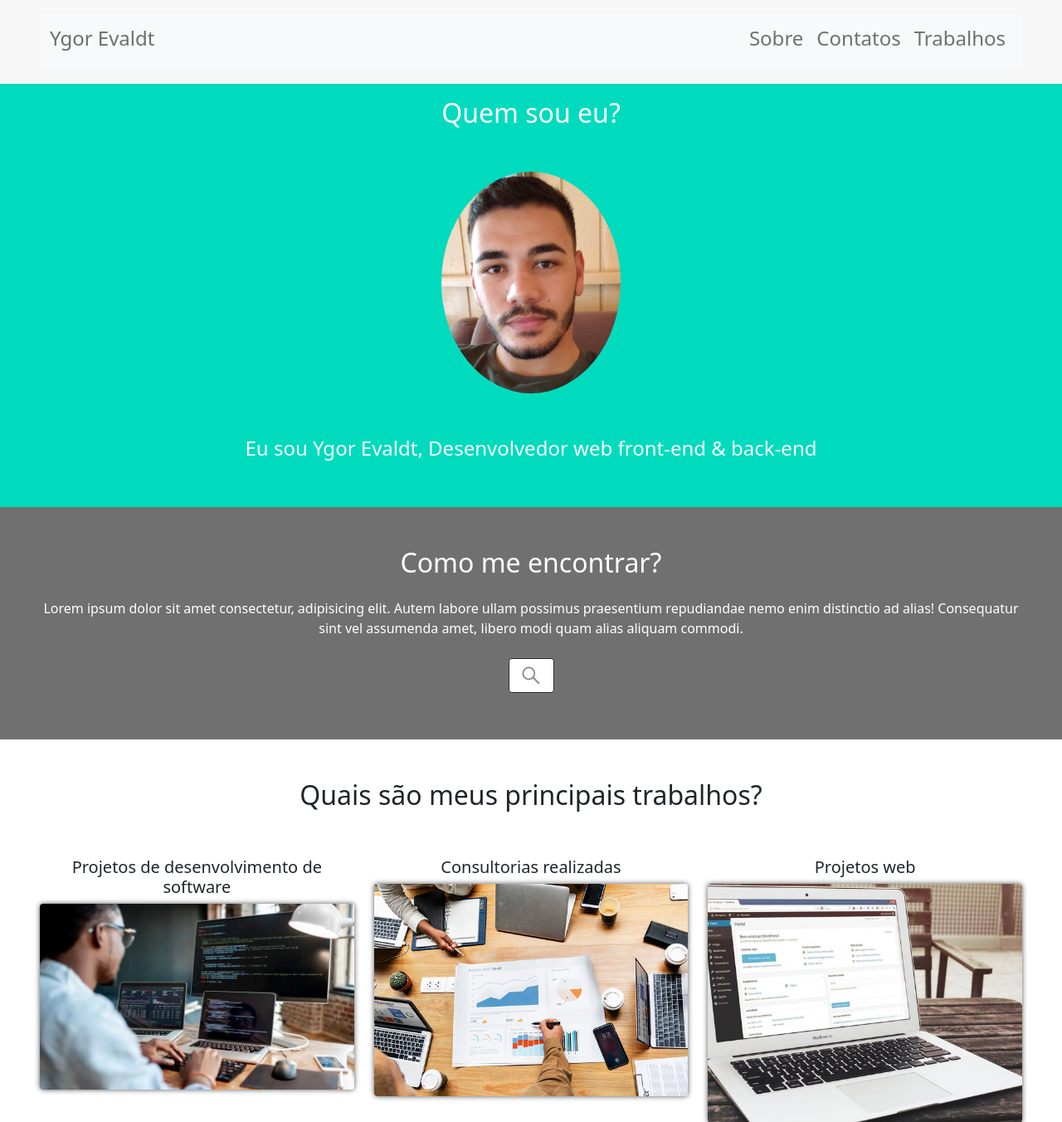
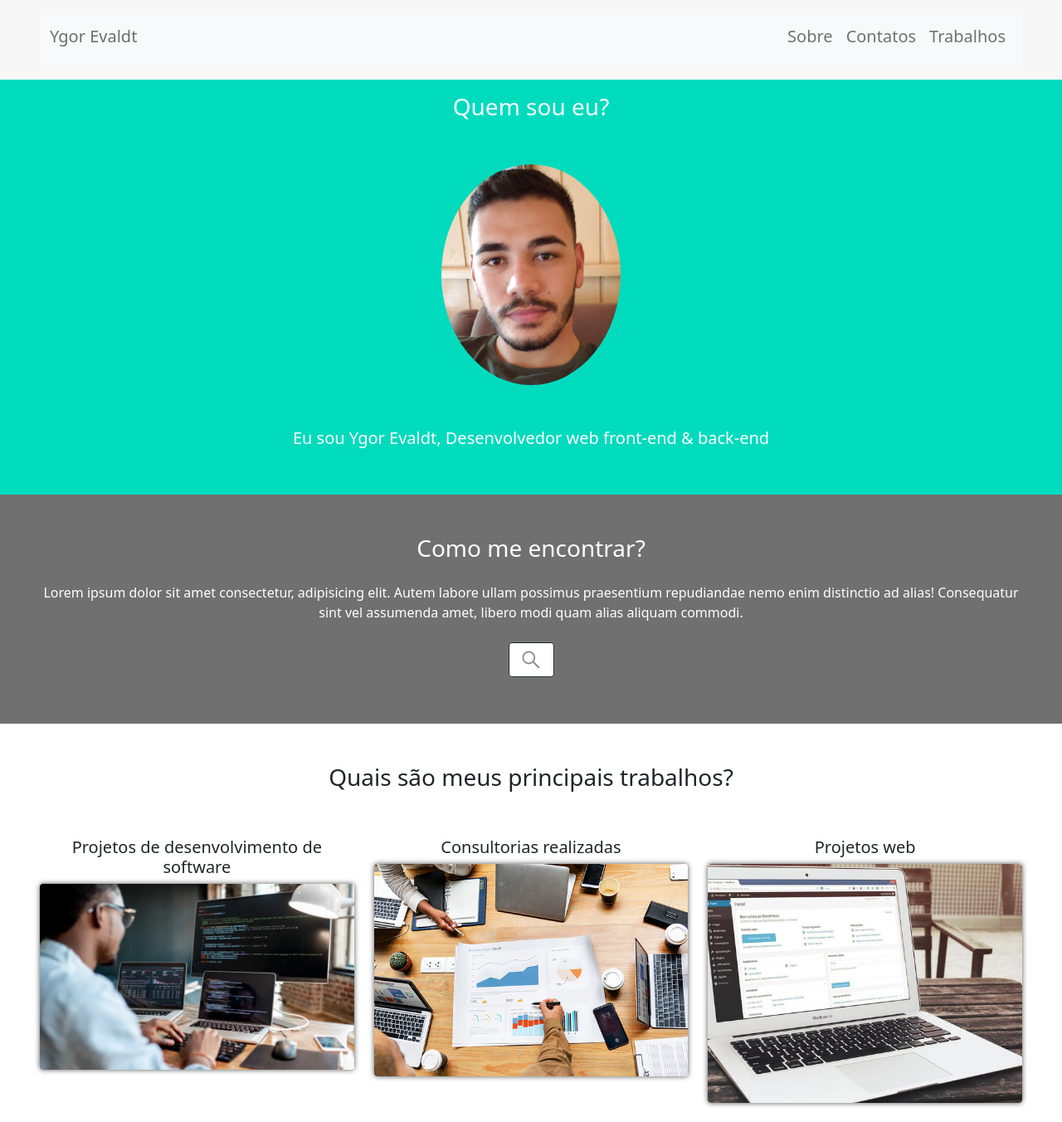
Before and after one commit to Ygor-Evaldt-dev/Ygor-Evaldt-dev.github.io, a PHP site: page / in a window 1280 px wide. Shown: the top 1352 px of the page at 83% size. Run offline with PHP 8.4, Linux system fonts and the light colour scheme; some libraries are stand-ins or nearby versions.

Commit message:
refatorado padding cabeçalho

```diff
--- a/projeto-portfolio-bs/assets/css/style.css
+++ b/projeto-portfolio-bs/assets/css/style.css
@@ -17,6 +17,12 @@ a {
 
 .nav-item a {
   color: #8b8b8b;
+}
+
+@media (max-width: 800px) {
+  .cabecalho {
+    padding: 1rem 0rem !important;
+  }
 }
 
 /* quem sou eu*/
--- a/projeto-portfolio-bs/index.html
+++ b/projeto-portfolio-bs/index.html
@@ -23,20 +23,20 @@
   <header id="ygorEvaldt" class="cabecalho container-fluid p-5 pt-3 pb-3">
     <nav class="navbar navbar-expand-lg navbar-light bg-light">
       <div class="container-fluid">
-        <a class="nome h4" href="#ygorEvaldt">Ygor Evaldt</a>
+        <a class="nome h5" href="#ygorEvaldt">Ygor Evaldt</a>
         <button class="navbar-toggler bg-light" type="button" data-bs-toggle="collapse" data-bs-target="#navbarTogglerDemo02" aria-controls="navbarTogglerDemo02" aria-expanded="false" aria-label="Toggle navigation">
           <span class="navbar-toggler-icon"></span>
         </button>
         <div class="collapse navbar-collapse ms-auto" id="navbarTogglerDemo02">
           <ul class="navbar-nav ms-auto mb-2 mb-lg-0">
             <li class="nav-item">
-              <a class="nav-link h4" aria-current="page" href="#sobre">Sobre</a>
+              <a class="nav-link h5" aria-current="page" href="#sobre">Sobre</a>
             </li>
             <li class="nav-item">
-              <a class="nav-link h4" href="#contatos">Contatos</a>
+              <a class="nav-link h5" href="#contatos">Contatos</a>
             </li>
             <li class="nav-item">
-              <a class="nav-link h4" href="#trabalhos">Trabalhos</a>
+              <a class="nav-link h5" href="#trabalhos">Trabalhos</a>
             </li>
           </ul>
         </div>
@@ -45,19 +45,19 @@
   </header>
   <!-- quem sou eu -->
   <section id="sobre" class=" conteudo-perfil container-fluid p-5 pt-3">
-    <h2 class="text-center text-white">
+    <h3 class="text-center text-white">
       Quem sou eu?
-    </h2>
+    </h3>
     <img class="rounded-circle mx-auto d-block p-1 mt-5 mb-5" src="assets/img/foto-perfil.jpg" alt="foto de perfil">
-    <p class="text-center text-white h4">
+    <p class="text-center text-white h5">
       Eu sou Ygor Evaldt, Desenvolvedor web front-end & back-end
     </p>
   </section>
   <!-- como me encontrar -->
   <section id="contatos" class="find-me container-fluid p-5">
-    <h2 class="text-center">
+    <h3 class="text-center">
       Como me encontrar?
-    </h2>
+    </h3>
     <p class="text-center pt-3">
       Lorem ipsum dolor sit amet consectetur, adipisicing elit. Autem labore ullam possimus praesentium repudiandae nemo enim distinctio ad alias! Consequatur sint vel assumenda amet, libero modi quam alias aliquam commodi.
     </p>
@@ -65,9 +65,9 @@
   </section>
   <!-- principais trabalhos -->
   <section id="trabalhos" class="works container-fluid p-5">
-    <h2 class="text-center">
+    <h3 class="text-center">
       Quais são meus principais trabalhos?
-    </h2>
+    </h3>
     <div class="row d-flex">
       <div class="col-md-4">
         <h3 class="h5 text-center mt-5">
```
